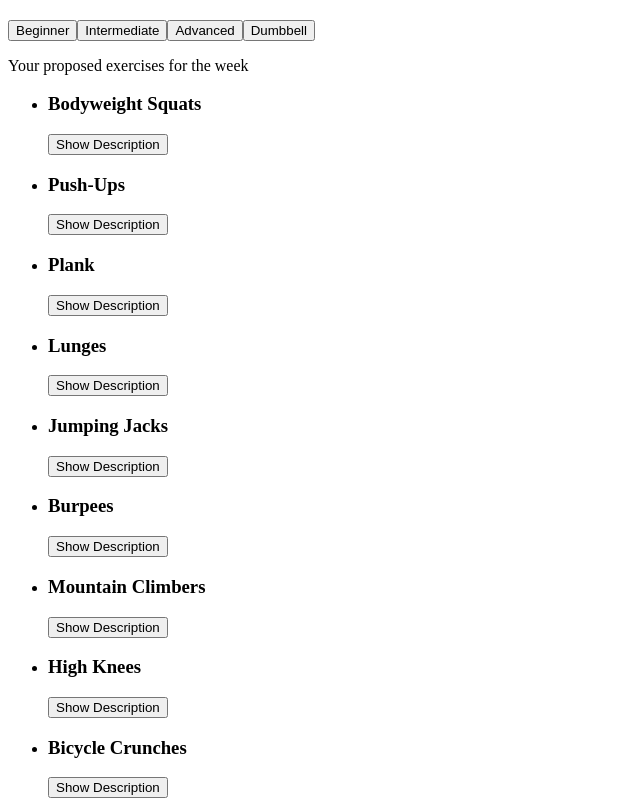
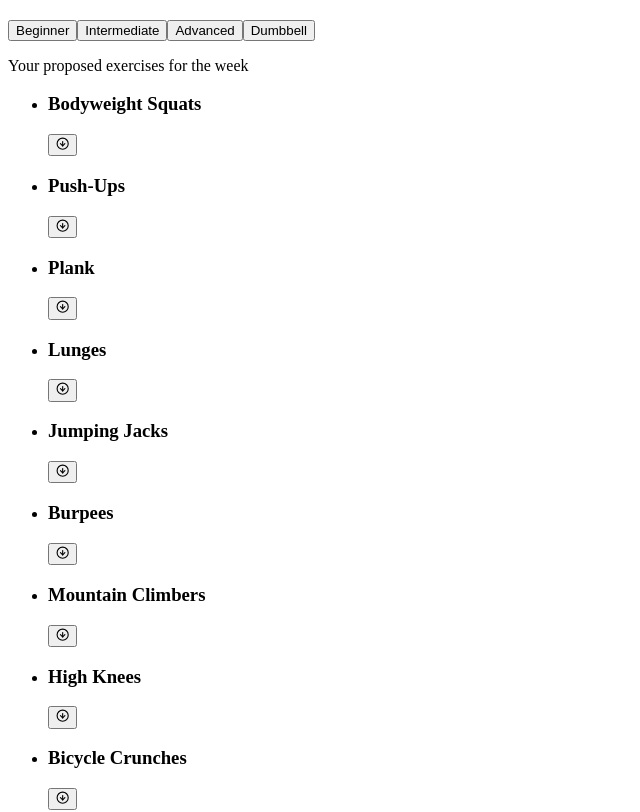
Before and after one commit to robonexx/hypeintohealth, a React (Vite) app: page / in a window 1280 px wide. Shown: the part 2900-3712 px from the top of the page, without its empty margins (0-640 px from the left). Built offline with nearby package versions, Linux system fonts and the light colour scheme; the HTML template or start-up script is replaced by a standard one.

Commit message:
added icons to exericiseCards

```diff
--- a/src/components/exercisecard/ExerciseCard.tsx
+++ b/src/components/exercisecard/ExerciseCard.tsx
@@ -39,10 +39,10 @@ const ExerciseCard: React.FC<ExerciseCardProps> = ({ name, description }) => {
       <div className='flex items-center justify-between mb-2'>
         <h3 className='text-lg font-semibold'>{name}</h3>
         <button
-          className='text-blue-500 hover:text-blue-700 focus:outline-none'
+          className='text-blue-500 hover:text-blue-700 focus:outline-none text-2xl'
           onClick={toggleDescription}
         >
-          {showDescription ? 'Hide Description' : 'Show Description'}
+          {showDescription ? <FiArrowUpCircle /> : <FiArrowDownCircle />}
         </button>
       </div>
       {showDescription && <p className='text-gray-600'>{description}</p>}
```
